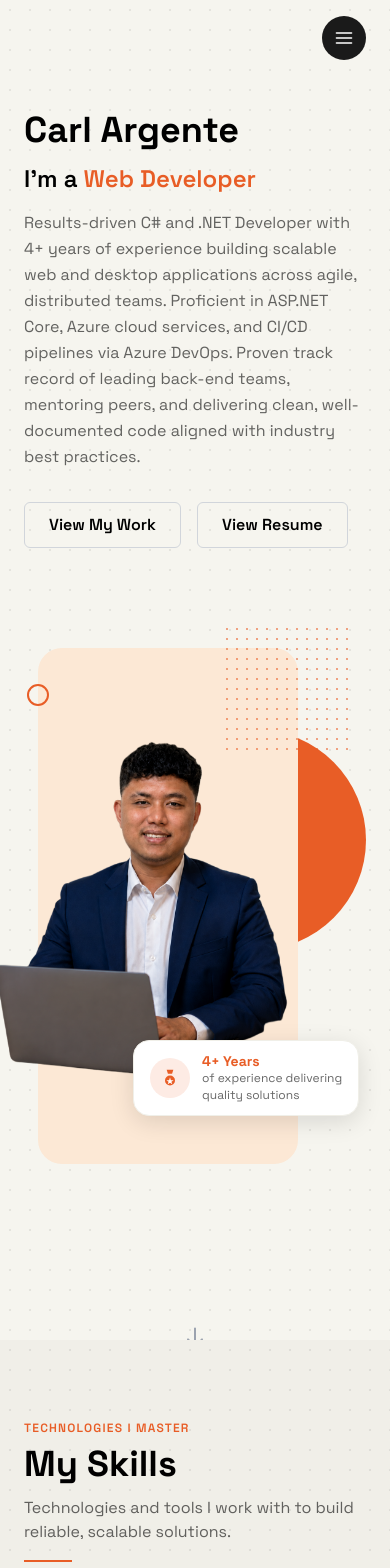
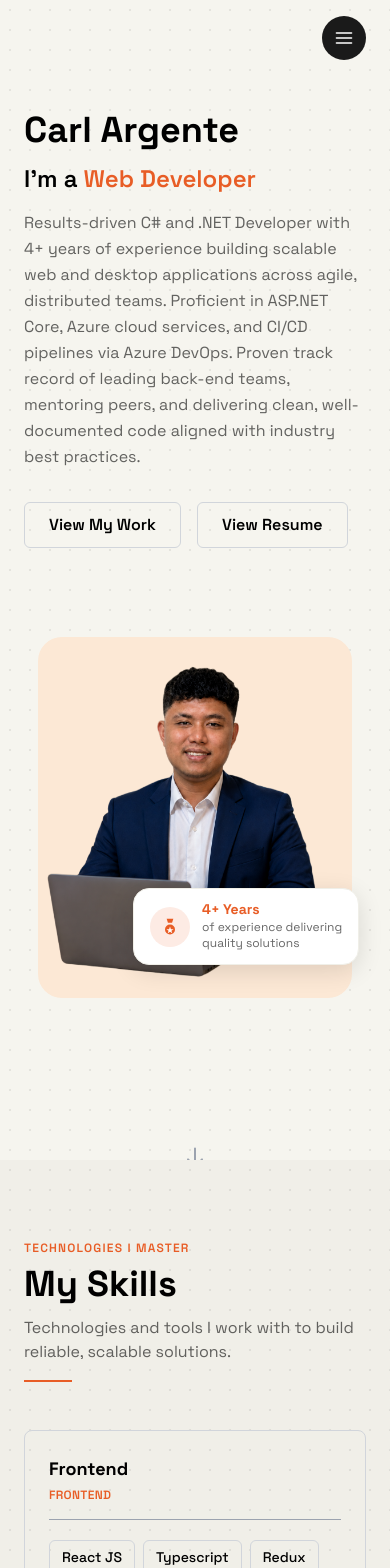
Before and after one commit to CarlArgente/portfolio-2026, a React (Vite) app: page / in a window 390 px wide. Shown: the top 1568 px of the page. Built offline with nearby package versions, Linux system fonts and the light colour scheme.

Commit message:
Update Education and Hero components for improved layout and responsiveness

```diff
--- a/src/components/Education.tsx
+++ b/src/components/Education.tsx
@@ -28,16 +28,16 @@ export function Education() {
               whileInView={{ opacity: 1, y: 0 }}
               transition={{ duration: 0.5, delay: idx * 0.08 }}
               viewport={{ once: true }}
-              className={`relative mb-8 md:mb-10 md:w-[calc(50%_-_2rem)] ${
+              className={`relative mb-8 md:mb-10 ml-10 md:ml-0 md:w-[calc(50%_-_2rem)] ${
                 idx % 2 === 0 ? 'md:mr-auto' : 'md:ml-auto'
               }`}
             >
               <div
-                className="absolute left-[-1.75rem] md:left-auto md:top-6 md:-translate-x-1/2 h-4 w-4 rounded-full md:left-1/2"
+                className="absolute -left-8 md:left-auto md:top-6 md:-translate-x-1/2 h-4 w-4 rounded-full md:left-1/2"
                 style={{ background: '#e85d26', border: '2px solid #f0efe8', boxShadow: '0 0 0 2px #9ca3af' }}
               ></div>
 
-              <div className="pop-card card-lift p-6 ml-10 md:ml-0">
+              <div className="pop-card card-lift p-6">
                 <div className="flex flex-col sm:flex-row sm:items-start sm:justify-between gap-3 sm:gap-4">
                   <div className="flex-1 min-w-0">
                     <h3 className="font-display text-lg text-black font-semibold">{item.degree}</h3>
--- a/src/components/Hero.tsx
+++ b/src/components/Hero.tsx
@@ -87,11 +87,11 @@ export function Hero() {
 
         <motion.div
           variants={itemVariants}
-          className="relative h-[600px]"
+          className="relative h-[420px] sm:h-[500px] lg:h-[600px]"
         >
-          {/* Orange circle — right side, behind card. Left edge tucks under card right edge */}
+          {/* Orange circle — hidden on mobile, shows on sm+ */}
           <div
-            className="absolute rounded-full"
+            className="absolute rounded-full hidden sm:block"
             style={{
               background: '#e85d26',
               width: '220px', height: '220px',
@@ -101,20 +101,20 @@ export function Hero() {
             }}
           />
 
-          {/* Peach card — covers left portion of orange circle */}
+          {/* Peach card — full width on mobile, partial on desktop */}
           <div
-            className="absolute rounded-3xl"
+            className="absolute rounded-3xl right-[4%] sm:right-[20%]"
             style={{
               background: '#fce8d5',
               top: '6%', bottom: '8%',
-              left: '4%', right: '20%',
+              left: '4%',
               zIndex: 2,
             }}
           />
 
-          {/* Dot grid — top right corner */}
+          {/* Dot grid — hidden on mobile */}
           <div
-            className="absolute pointer-events-none"
+            className="absolute pointer-events-none hidden sm:block"
             style={{
               top: '2%', right: '4%',
               width: '130px', height: '130px',
@@ -124,9 +124,9 @@ export function Hero() {
             }}
           />
 
-          {/* Small orange ring — top left */}
+          {/* Small orange ring — hidden on mobile */}
           <div
-            className="absolute rounded-full"
+            className="absolute rounded-full hidden sm:block"
             style={{
               border: '2.5px solid #e85d26',
               width: '22px', height: '22px',
@@ -135,17 +135,15 @@ export function Hero() {
             }}
           />
 
-          {/* Person image — overflows card top */}
+          {/* Person image — centered on mobile, offset left on desktop */}
           <img
             src="/hero_section_image.png"
             alt="Carl Argente"
-            className="absolute"
+            className="absolute -translate-x-1/2 left-1/2 lg:left-[38%]"
             style={{
               height: '96%',
               width: 'auto',
               bottom: '4%',
-              left: '38%',
-              transform: 'translateX(-50%)',
               objectFit: 'contain',
               zIndex: 4,
             }}
```
